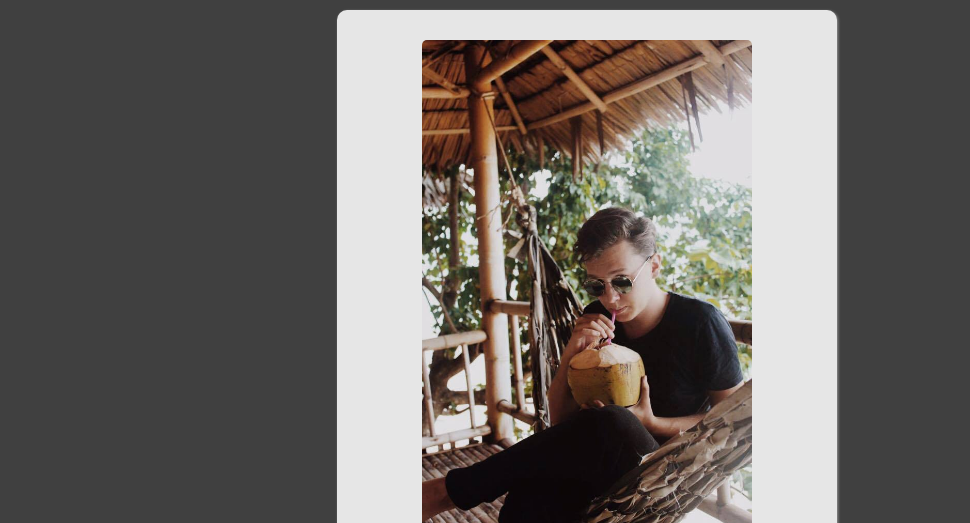
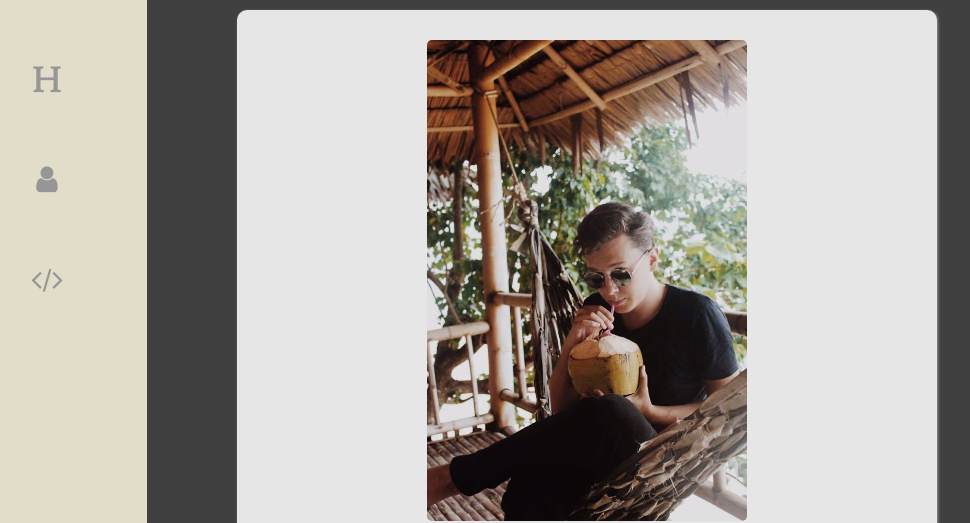
Before and after one commit to clacaille/profile, a plain HTML site: page index.html in a window 1280 px wide. Shown: the top 523 px of the page, without its empty margins (53-1023 px from the left). Drawn offline with Linux system fonts and the light colour scheme.

Commit message:
sidebar added

```diff
--- a/index.html
+++ b/index.html
@@ -10,6 +10,14 @@
 
   <body>
     <div class="container">
+      <div id="sidebar">
+        <ul style="list-style-type: none; padding-left: 0;">
+          <li><a href="#header"><i class="fa fa-header" aria-hidden="true"></i></a></li>
+          <li><a href="#social"><i class="fa fa-user" aria-hidden="true"></i></li>
+          <li><a href="#languages"><i class="fa fa-code" aria-hidden="true"></i></a></li>
+        </ul>
+      </div>
+
       <div class="card" id="header">
         <img src="images/profile_pic.jpg" alt="Profile Pic" id="img-header">
         <h1>César Lacaille</h1>
@@ -26,7 +34,7 @@
         </p>
       </div>
 
-      <div class="card">
+      <div class="card" id="social">
         <ul id='social-container'>
           <li class="social">
             <a href="https://www.facebook.com/profile.php?id=595601929" target="_blank">
@@ -41,7 +49,7 @@
         </ul>
       </div>
 
-      <div class="card">
+      <div class="card" id="languages">
         <h2>My programming skills</h2>
         <table id="text_underline_overline">
           <tbody>
--- a/style.css
+++ b/style.css
@@ -27,10 +27,22 @@ img {
     border-radius: 5px;
 }
 
+#sidebar {
+  background-color: #E2DDC8;
+  position: fixed;
+  width: 200px;
+  left: 0;
+  top: 0;
+  bottom: 0;
+  font-size: 30px;
+  text-align: center;
+  line-height: 100px;
+}
+
 .container {
-  width: 500px;
-  margin: 10px auto;
+  width: 700px;
   text-align: justify;
+  margin: 0 auto;
 }
 
 .card {
@@ -46,8 +58,8 @@ img {
 }
 
 #img-header {
-    max-width: 75%;
-    max-height: 75%;
+    max-width: 50%;
+    max-height: 50%;
 }
 
 #social-container {
```
